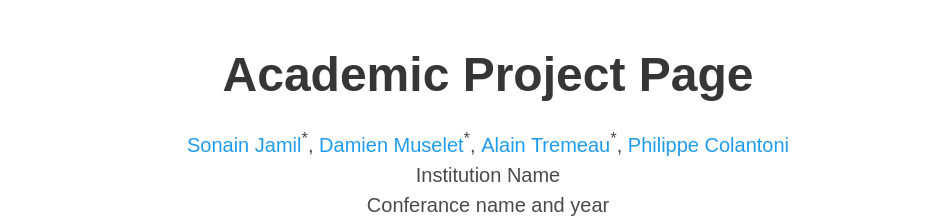
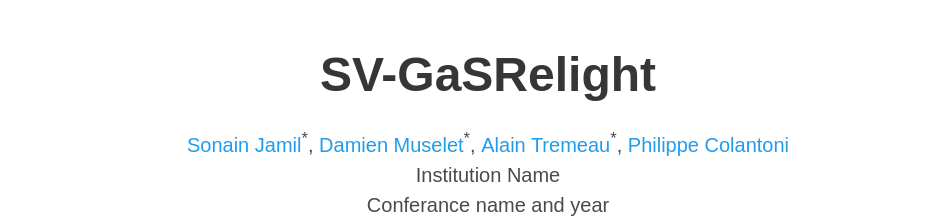
Before and after one commit to sonainjameel/SV-GaSRelight, a plain HTML site: page index.html in a window 1280 px wide. Shown: the top 224 px of the page, without its empty margins (152-1095 px from the left). Drawn offline with nearby package versions, Linux system fonts and the light colour scheme; some icons are missing; a web font is replaced by a local one.

Commit message:
Update index.html

```diff
--- a/index.html
+++ b/index.html
@@ -52,7 +52,7 @@
       <div class="container is-max-desktop">
         <div class="columns is-centered">
           <div class="column has-text-centered">
-            <h1 class="title is-1 publication-title">Academic Project Page</h1>
+            <h1 class="title is-1 publication-title">SV-GaSRelight</h1>
             <div class="is-size-5 publication-authors">
               <!-- Paper authors -->
               <span class="author-block">
```
